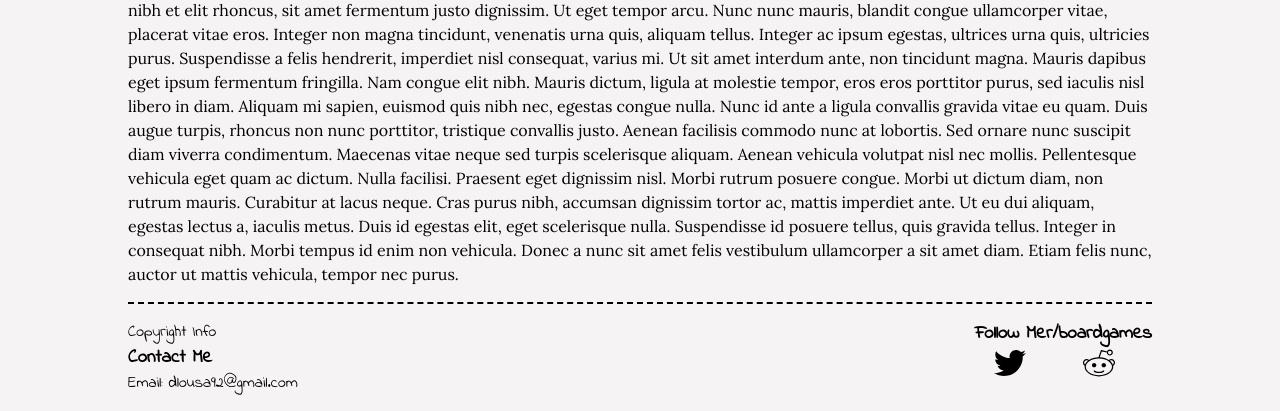
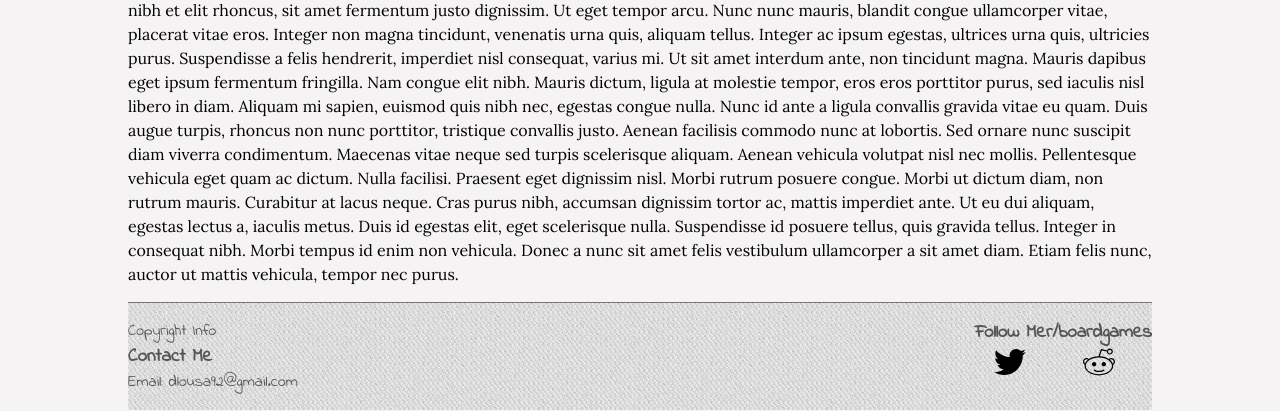
Before and after one commit to dlousa92/boardgame-blog, a plain HTML site: page index.html in a window 1280 px wide. Shown: the part 886-1297 px from the top of the page. Drawn offline with Linux system fonts and the light colour scheme; a web font is replaced by a local one.

Commit message:
add background image and font style to footer

```diff
--- a/css/main.css
+++ b/css/main.css
@@ -119,7 +119,9 @@ footer {
   font-family: 'Indie Flower', cursive;
   padding: 1em 0em 1em 0em;
   margin-top: 1em;
-  border-top: 2px dashed black;
+  border-top: 1px solid rgba(39, 39, 39, 0.568);
+  background-image: url("../img/diagonal-fabric.png");
+  color: rgb(86, 85, 85);
 }
 
 .icons {
```
